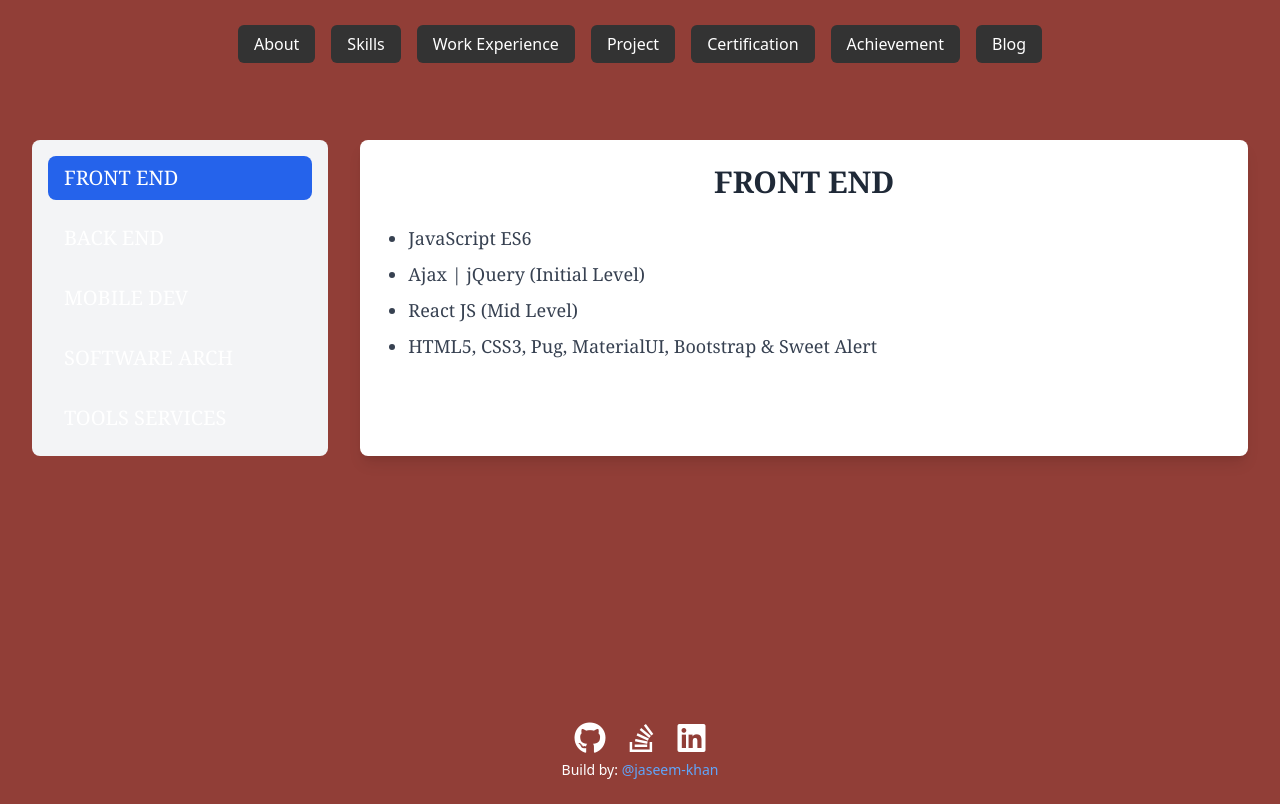
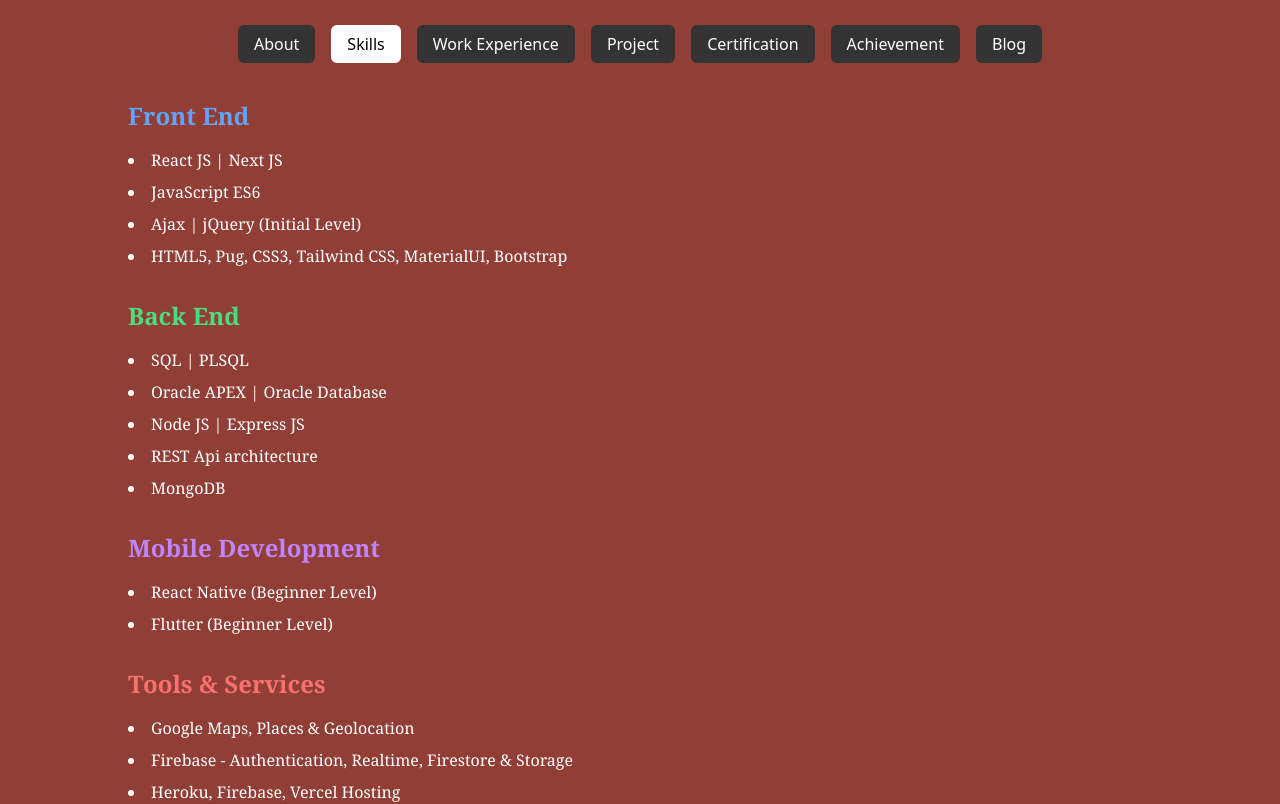
Before and after one commit to JaseemKhan211/my-portfolio-app, a React (Create React App) app: page /skills in a window 1280 px wide. Shown: the top 804 px of the page. Built offline with nearby package versions, Linux system fonts and the light colour scheme.

Commit message:
feat(navigation): implement routing with active link highlighting and Skills page design 🧭

```diff
--- a/src/components/Footer.js
+++ b/src/components/Footer.js
@@ -3,7 +3,7 @@
 
 const Footer = () => {
   return (
-    <footer className="left-0 right-0 flex justify-center text-1xl items-center text-white py-5 px-9 fixed bottom-0">
+    <footer className="left-0 right-0 flex justify-center text-1xl items-center text-white py-5 px-9 bottom-0">
       <div className="container mx-auto flex flex-col items-center gap-1">
         {/* Social Icons */}
         <div className="flex justify-center gap-6">
--- a/src/components/Header.js
+++ b/src/components/Header.js
@@ -14,7 +14,7 @@
                   to="/"
                   className={({ isActive }) =>
                     isActive
-                      ? "px-4 py-2 bg-gray-800 text-white rounded-md text-base font-medium"
+                      ? "px-4 py-2 bg-white text-black rounded-md text-base font-medium"
                       : "px-4 py-2 bg-[#333333] text-white rounded-md text-base font-medium hover:bg-gray-700 transition duration-200"
                   }
                 >
@@ -24,8 +24,11 @@
               <li>
                 <NavLink
                   to="/skills"
-                  className="px-4 py-2 bg-[#333333] text-white rounded-md text-base font-medium hover:bg-gray-700 transition duration-200"
-                  activeClassName="bg-white"
+                  className={({ isActive }) =>
+                    isActive
+                      ? "px-4 py-2 bg-white text-black rounded-md text-base font-medium"
+                      : "px-4 py-2 bg-[#333333] text-white rounded-md text-base font-medium hover:bg-gray-700 transition duration-200"
+                  }
                 >
                   Skills
                 </NavLink>
--- a/src/components/Layout.js
+++ b/src/components/Layout.js
@@ -6,7 +6,7 @@
   return (
     <div className="flex flex-col min-h-screen">
       <Header />
-        <main className="flex-grow p-8 font-serif">{children}</main>
+        <main className="flex-grow font-serif">{children}</main>
       <Footer />
     </div>
   );
--- a/src/index.css
+++ b/src/index.css
@@ -5,6 +5,6 @@
 body {
     background-color: #913e37;
     color: #fff;
-    height: 100vh;
-    overflow: hidden;
+    /* height: 100vh; */
+    /* overflow: hidden; */
 }
--- a/src/pages/Skills.js
+++ b/src/pages/Skills.js
@@ -1,77 +1,53 @@
-import React, { useState } from "react";
+import React from "react";
 
 function Skills() {
-  const [activeCategory, setActiveCategory] = useState("front-end");
+  return (
+    <div className="h-screen p-6 bg-[#913e37] text-white">
+      <div className="max-w-5xl mx-auto">
 
-  const skillsContent = {
-    "front-end": [
-      "JavaScript ES6",
-      "Ajax | jQuery (Initial Level)",
-      "React JS (Mid Level)",
-      "HTML5, CSS3, Pug, MaterialUI, Bootstrap & Sweet Alert"
-    ],
-    "back-end": [
-      "SQL | PLSQL",
-      "Oracle APEX",
-      "Oracle Database",
-      "Firebase (Mid Level)",
-      "Node JS | Express JS (Mid Level)",
-      "REST API",
-      "Oracle APEX RESTful API Services",
-      "MongoDB | Mongoose (Mid Level)",
-      "Strong understanding of SQL relational database design",
-      "Strong understanding of PLSQL tables and relationship hierarchy",
-      "Strong understanding of RDBMS, DBMS, and database commands DDL | DML | DCL | TCL | DQL"
-    ],
-    "mobile-dev": [
-      "React Native (Beginner Level)",
-      "Flutter (Beginner Level)"
-    ],
-    "software-arch": [
-      "MVC - Model View Controller",
-      "MVP - Model View Presenter",
-      "MVVM - Model View View Model"
-    ],
-    "tools-services": [
-      "Google Maps, Facebook Authentication",
-      "Firebase - Authentication, Realtime, Firestore & Storage",
-      "Heroku, Now & Firebase Hosting",
-      "Git | GitHub for version control",
-      "Proficient in Figma for UI/UX design and prototyping"
-    ]
-  };
+        {/* Front End Section */}
+        <section className="mb-8">
+          <h2 className="text-2xl font-semibold mb-4 text-blue-400">Front End</h2>
+          <ul className="list-disc list-inside space-y-2">
+            <li> React JS | Next JS </li>
+            <li> JavaScript ES6 </li>
+            <li> Ajax | jQuery (Initial Level) </li>
+            <li> HTML5, Pug, CSS3, Tailwind CSS, MaterialUI, Bootstrap </li>
+          </ul>
+        </section>
 
-  return (
-    <div className="flex space-x-8 mt-8">
-      {/* Navigation */}
-      <div className="w-1/4 bg-gray-100 p-4 rounded-lg">
-        <ul className="space-y-4">
-          {Object.keys(skillsContent).map((category) => (
-            <li
-              key={category}
-              className={`cursor-pointer text-xl font-medium py-2 px-4 rounded-lg transition-all ${
-                activeCategory === category
-                  ? "bg-blue-600 text-white"
-                  : "hover:bg-gray-300"
-              }`}
-              onClick={() => setActiveCategory(category)}
-            >
-              {category.replace("-", " ").toUpperCase()}
-            </li>
-          ))}
-        </ul>
-      </div>
+        {/* Back End Section */}
+        <section className="mb-8">
+          <h2 className="text-2xl font-semibold mb-4 text-green-400">Back End</h2>
+          <ul className="list-disc list-inside space-y-2">
+            <li> SQL | PLSQL </li>
+            <li> Oracle APEX | Oracle Database </li>
+            <li> Node JS | Express JS </li>
+            <li> REST Api architecture </li>
+            <li> MongoDB </li>
+          </ul>
+        </section>
 
-      {/* Skills Content */}
-      <div className="w-3/4 bg-white p-6 rounded-lg shadow-lg">
-        <h2 className="text-3xl font-bold text-gray-800 text-center mb-6">
-          {activeCategory.replace("-", " ").toUpperCase()}
-        </h2>
-        <ul className="list-disc pl-6 space-y-2 text-lg text-gray-700">
-          {skillsContent[activeCategory].map((skill, index) => (
-            <li key={index}>{skill}</li>
-          ))}
-        </ul>
+        {/* Mobile Development Section */}
+        <section className="mb-8">
+          <h2 className="text-2xl font-semibold mb-4 text-purple-400">Mobile Development</h2>
+          <ul className="list-disc list-inside space-y-2">
+            <li> React Native (Beginner Level) </li>
+            <li> Flutter (Beginner Level) </li>
+          </ul>
+        </section>
+
+        {/* Tools & Services Section */}
+        <section>
+          <h2 className="text-2xl font-semibold mb-4 text-red-400">Tools & Services</h2>
+          <ul className="list-disc list-inside space-y-2">
+            <li> Google Maps, Places & Geolocation </li>
+            <li> Firebase - Authentication, Realtime, Firestore & Storage </li>
+            <li> Heroku, Firebase, Vercel Hosting </li>
+            <li> GitHub </li>
+            <li> Figma for UI/UX design and prototyping </li>
+          </ul>
+        </section>
       </div>
     </div>
   );
```
